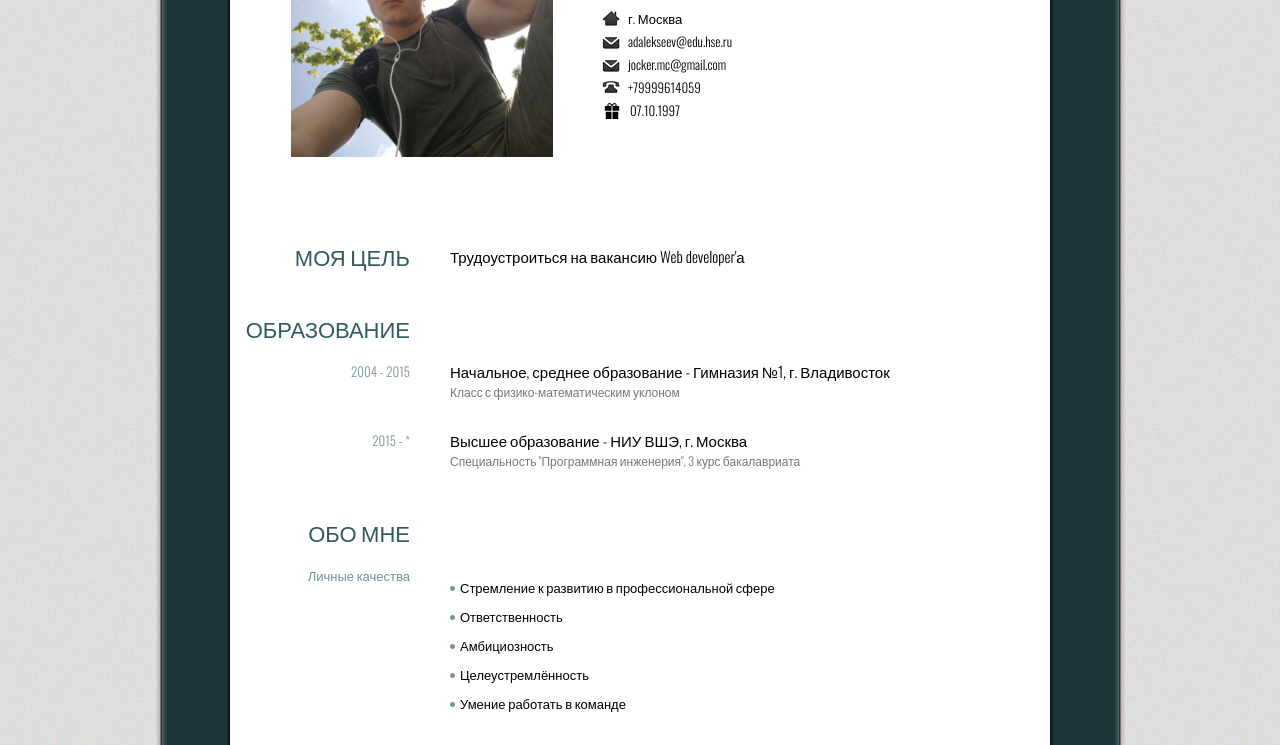
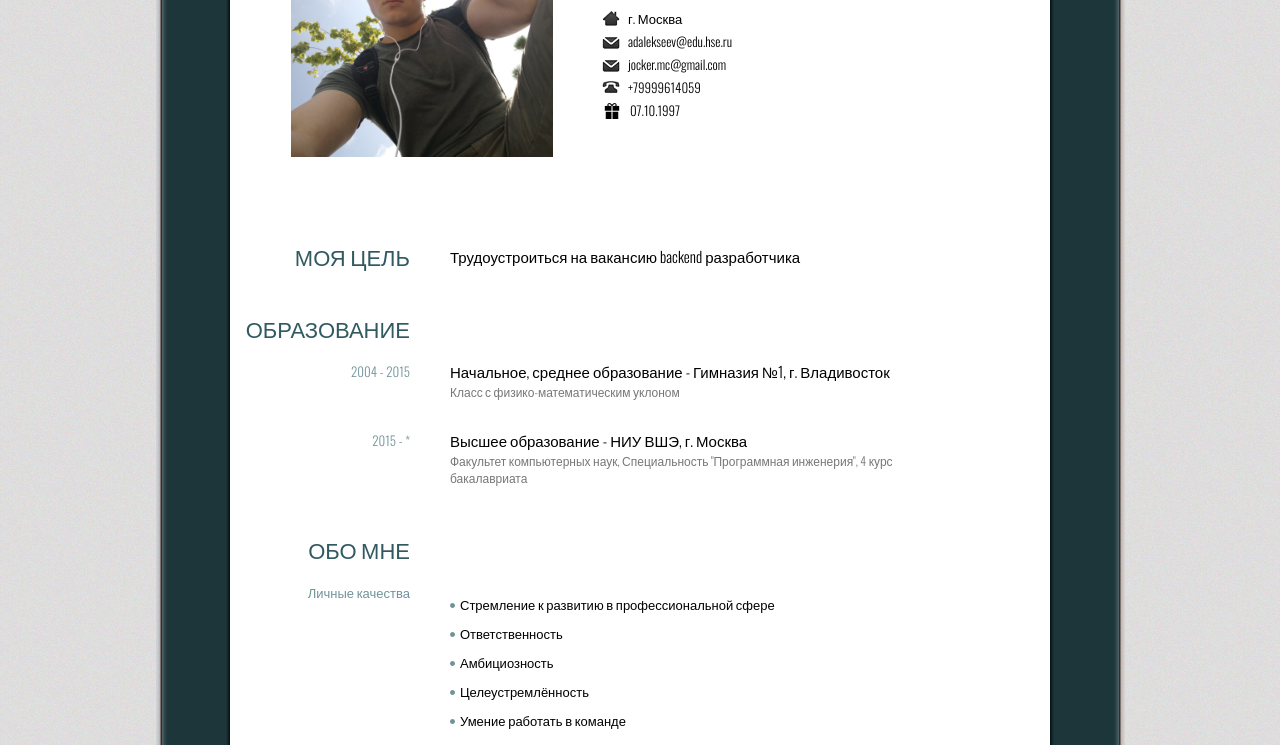
Before and after one commit to ALegenda/CV, a plain HTML site: page index.html in a window 1280 px wide. Shown: the part 355-1100 px from the top of the page. Drawn offline with nearby package versions, Linux system fonts and the light colour scheme.

Commit message:
Update index.html

```diff
--- a/index.html
+++ b/index.html
@@ -45,7 +45,7 @@
                 <!-- Begin 1st Row -->
                 <div class="entry">
                     <h2>МОЯ ЦЕЛЬ</h2>
-                    <p>Трудоустроиться на вакансию Web developer'а</p>
+                    <p>Трудоустроиться на вакансию backend разработчика</p>
                 </div>
                 <!-- End 1st Row -->
                 <!-- Begin 2nd Row -->
@@ -59,7 +59,7 @@
                     <div class="content">
                         <h3>2015 - *</h3>
                         <p>Высшее образование - НИУ ВШЭ, г. Москва <br/>
-                            <em>Специальность "Программная инженерия", 3 курс бакалавриата</em></p>
+                            <em>Факультет компьютерных наук, Специальность "Программная инженерия", 4 курс бакалавриата</em></p>
                     </div>
                 </div>
                 <!-- End 2nd Row -->
```
